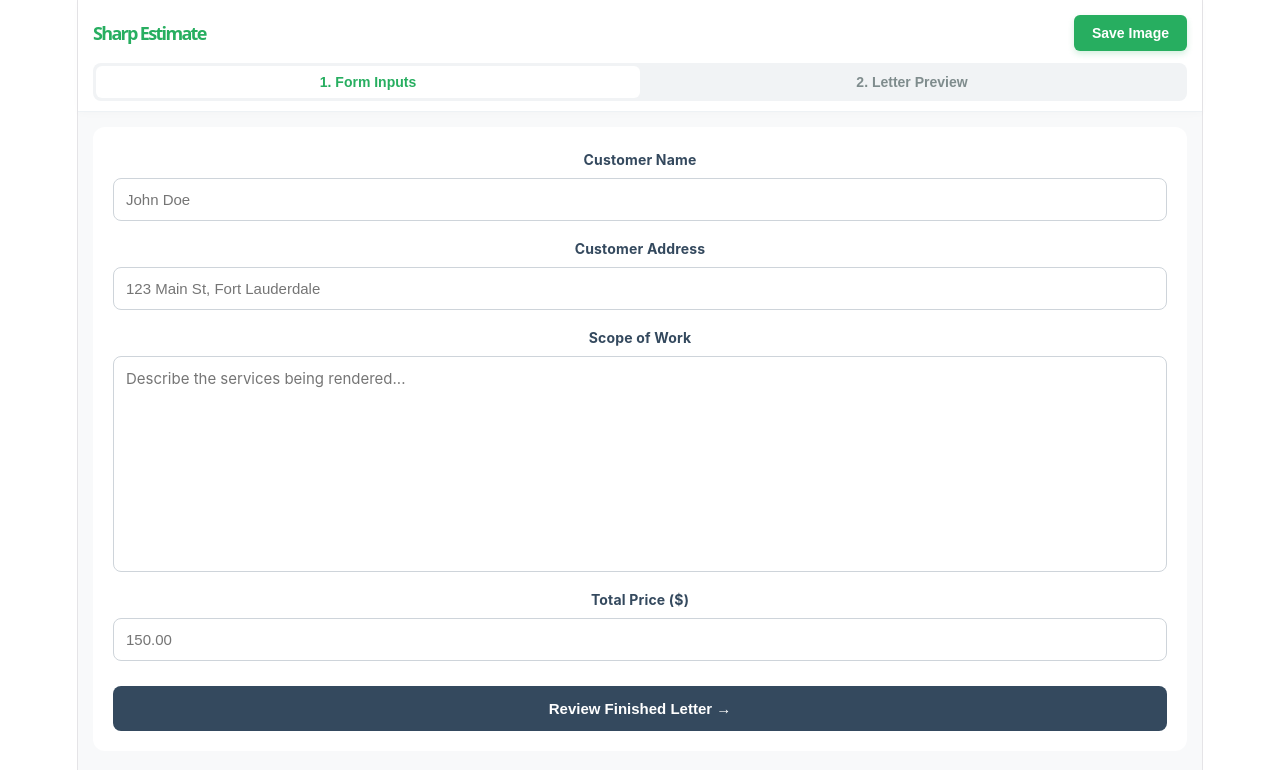
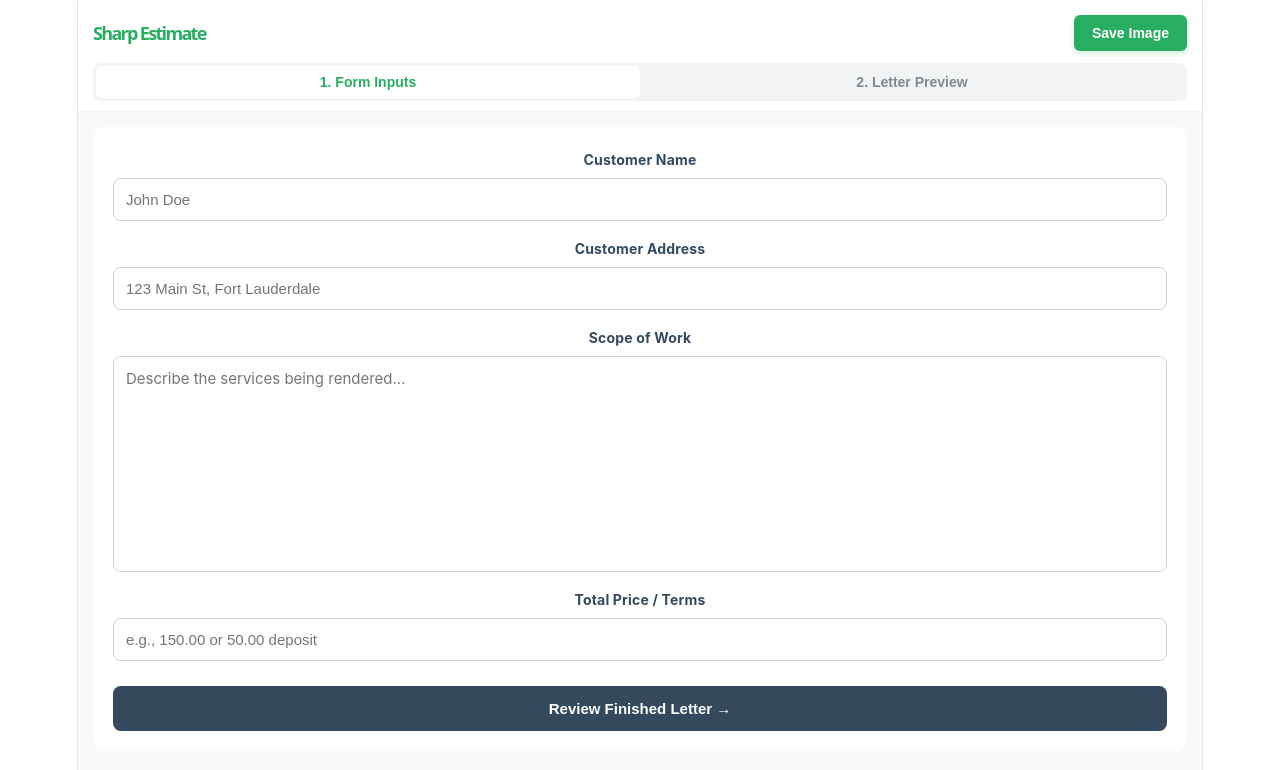
Before and after one commit to ronwiener/sharp-estimate, a React (Vite) app: page / in a window 1280 px wide. Shown: the top 770 px of the page. Built offline with nearby package versions, Linux system fonts and the light colour scheme.

Commit message:
added text to price box

```diff
--- a/src/App.jsx
+++ b/src/App.jsx
@@ -303,13 +303,12 @@ export default function App() {
                   color: "#34495e",
                 }}
               >
-                Total Price ($)
+                Total Price / Terms
               </label>
               <input
-                type="number"
-                inputMode="decimal"
+                type="text"
                 name="price"
-                placeholder="150.00"
+                placeholder="e.g., 150.00 or 50.00 deposit"
                 value={customer.price}
                 onChange={handleChange}
                 style={{
@@ -480,21 +479,23 @@ export default function App() {
                       color: "#155724",
                     }}
                   >
-                    Total:
+                    Total Cost:
                   </span>
                   <span
                     style={{
-                      fontSize: "22px",
+                      fontSize: "18px",
                       fontWeight: "bold",
                       color: "#27ae60",
+                      textAlign: "right",
+                      maxWidth: "70%",
+                      wordBreak: "break-word",
                     }}
                   >
-                    $
-                    {customer.price
-                      ? parseFloat(customer.price).toFixed(2)
-                      : "0.00"}
+                    {customer.price || "$0.00"}
                   </span>
                 </div>
+
+                {/* Footer Disclosures and Date */}
                 <div
                   style={{
                     display: "flex",
```
